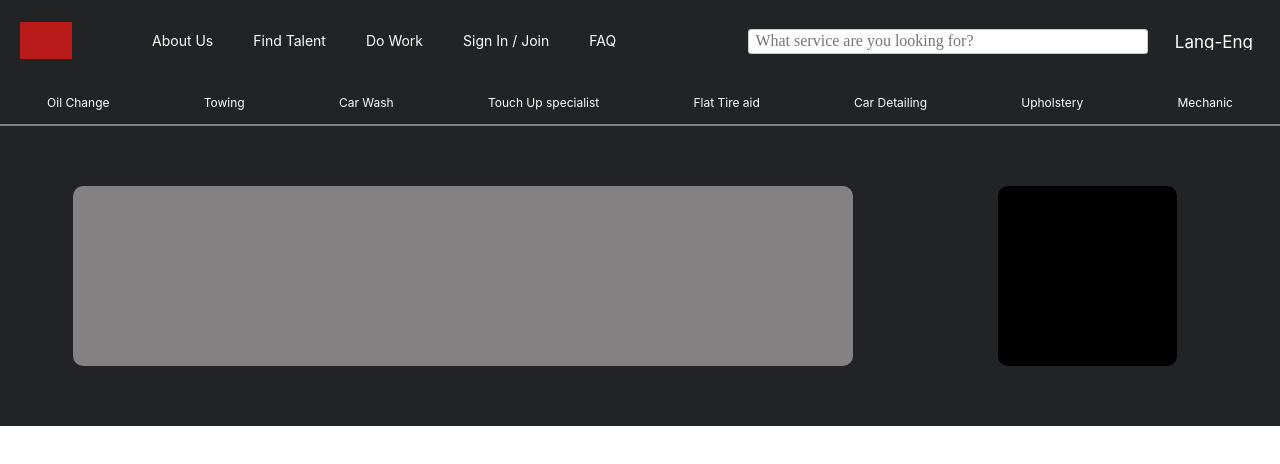
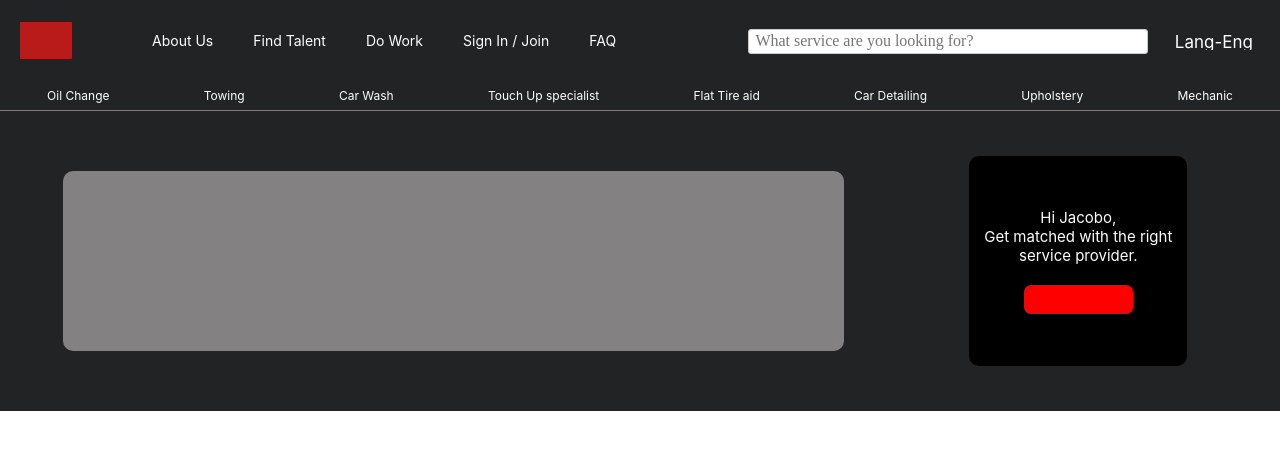
Before and after one commit to jacoboforero/TodoCar-FrontEnd, a SvelteKit app: page /buyer in a window 1280 px wide. Shown: the top 464 px of the page. Built offline with nearby package versions, Linux system fonts and the light colour scheme.

Commit message:
changes to buyer page

```diff
--- a/src/routes/buyer/+page.svelte
+++ b/src/routes/buyer/+page.svelte
@@ -1,5 +1,6 @@
 <script>
 	import Header from '../../Layout/Header.svelte';
+	let user = 'Jacobo';
 </script>
 
 <Header />
@@ -23,7 +24,11 @@
 
 <div class="banner-section">
 	<div id="banner" />
-	<div id="post-button" />
+	<div id="post-button-square">
+		<p>Hi {user},<br /> Get matched with the right service provider.</p>
+
+		<button id="post-button" />
+	</div>
 </div>
 
 <div class="gigs-showcase" />
@@ -36,7 +41,7 @@
 		justify-content: space-between;
 		background-color: #212324;
 		width: 100%;
-		height: 44px;
+		height: 30px;
 	}
 
 	.category-buttons button {
@@ -52,7 +57,7 @@
 	#dividing-line {
 		background-color: white;
 		width: 100%;
-		height: 2px;
+		height: 1px;
 		background-color: #838181;
 	}
 
@@ -66,17 +71,40 @@
 	}
 
 	.banner-section #banner {
+		display: flex;
 		width: 61%;
 		height: 60%;
 		background-color: #838181;
 		border-radius: 10px;
 	}
 
-	.banner-section #post-button {
-		width: 14%;
-		height: 60%;
+	.banner-section #post-button-square {
+		display: flex;
+		justify-content: center;
+		align-content: space-around;
+		flex-direction: column;
+
+		width: 17%;
+		height: 70%;
 		background-color: black;
 		margin-right: 30px;
 		border-radius: 10px;
 	}
+
+	.banner-section #post-button-square p {
+		color: white;
+		text-align: center;
+		font-size: 15px;
+		margin: 10px;
+	}
+
+	.banner-section #post-button-square #post-button {
+		margin: 10px;
+		width: 50%;
+		height: 14%;
+		background-color: red;
+		border: none;
+		border-radius: 7px;
+		align-self: center;
+	}
 </style>
```
